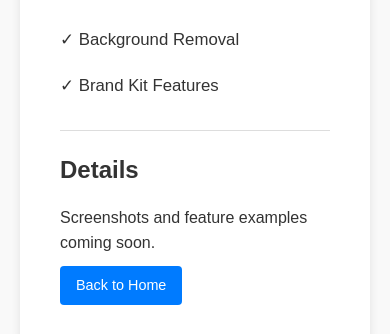
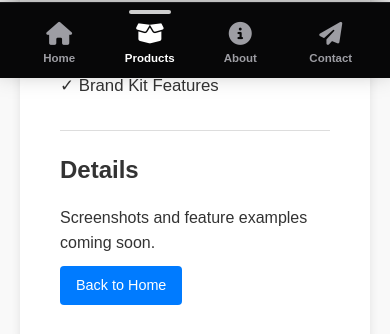
Before and after one commit to mscsambo/khbot, a website: page products/canva-business.html in a window 390 px wide. Shown: the part 766-1100 px from the top of the page. Drawn offline with Linux system fonts and the light colour scheme.

Commit message:
Update canva-business.html

```diff
--- a/products/canva-business.html
+++ b/products/canva-business.html
@@ -90,5 +90,36 @@
 
 
     <a href="https://t.me/learningadventure" target="_blank" class="telegram-float"><i class="fa-brands fa-telegram"></i></a>
+<!-- MOBILE APP BOTTOM NAV -->
+<nav class="l365-app-bottom-nav" aria-label="Mobile app navigation">
+    <a href="../index.html" class="l365-nav-item">
+        <span class="l365-nav-icon">
+            <i class="fa-solid fa-house"></i>
+        </span>
+        <span class="l365-nav-label">Home</span>
+    </a>
+
+    <a href="../index.html#products" class="l365-nav-item active">
+        <span class="l365-nav-icon">
+            <i class="fa-solid fa-box-open"></i>
+        </span>
+        <span class="l365-nav-label">Products</span>
+    </a>
+
+    <a href="../index.html#about" class="l365-nav-item">
+        <span class="l365-nav-icon">
+            <i class="fa-solid fa-circle-info"></i>
+        </span>
+        <span class="l365-nav-label">About</span>
+    </a>
+
+    <a href="../index.html#contact" class="l365-nav-item">
+        <span class="l365-nav-icon">
+            <i class="fa-solid fa-paper-plane"></i>
+        </span>
+        <span class="l365-nav-label">Contact</span>
+    </a>
+</nav>
+
 </body>
 </html>
```
